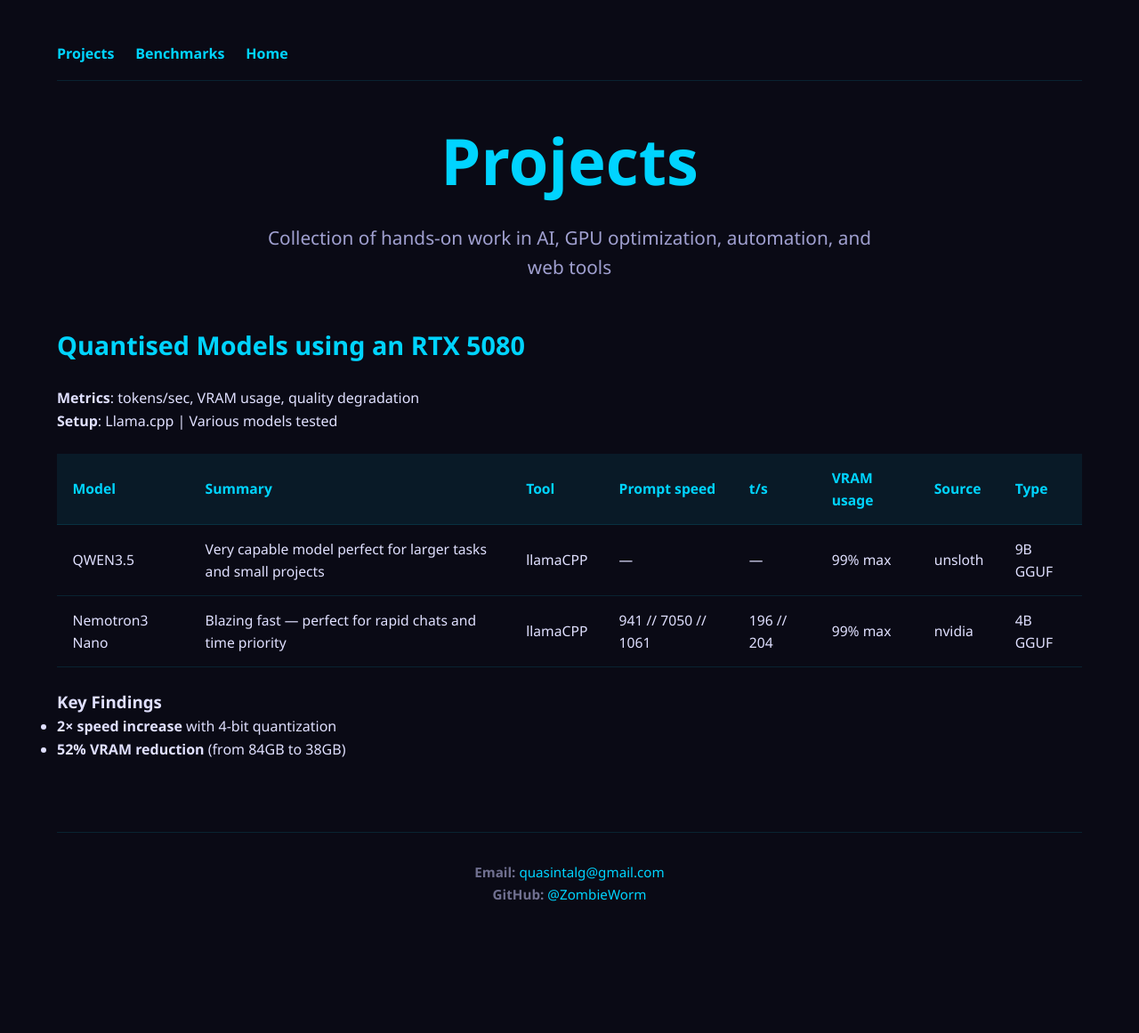
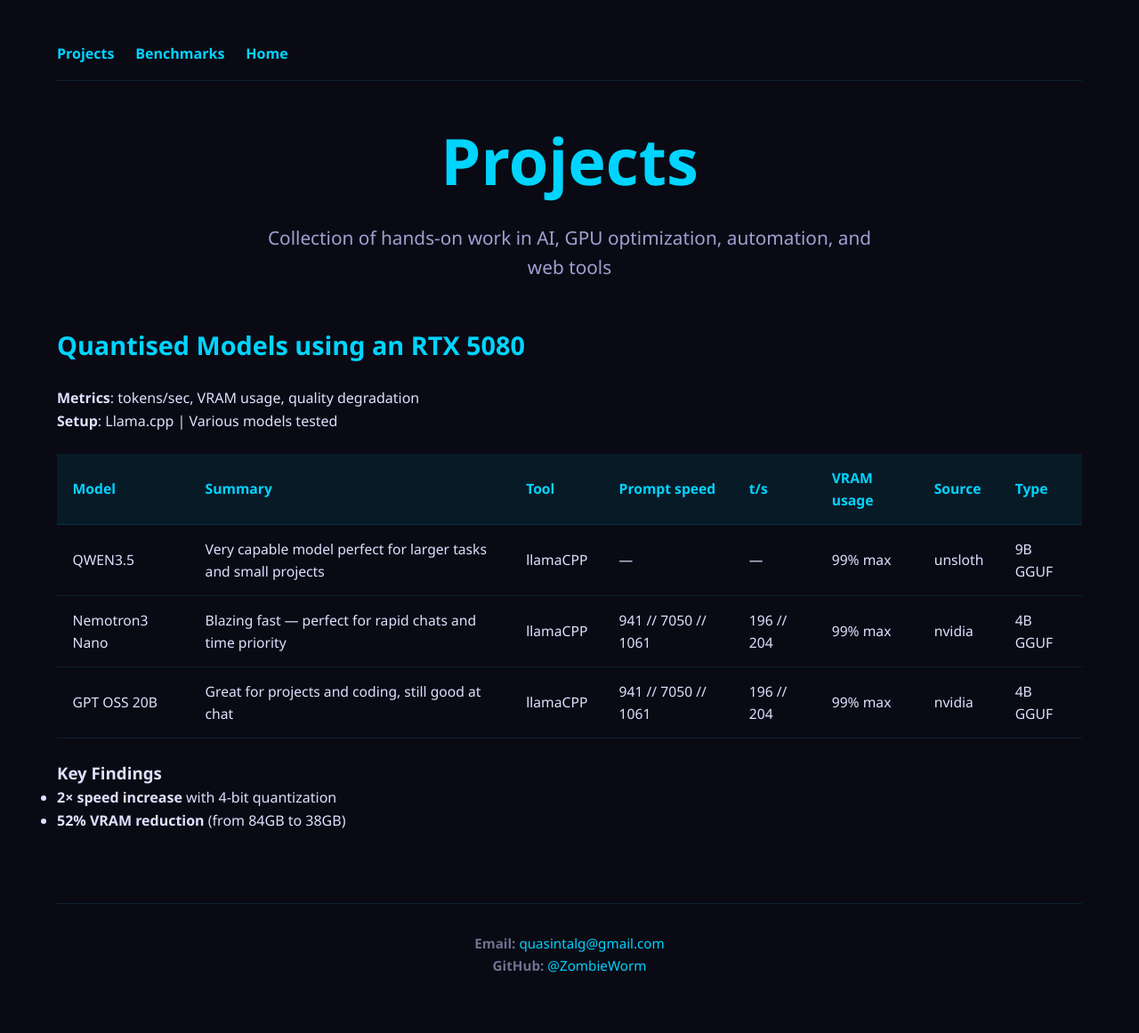
Before and after one commit to ZombieWorm/ZombieWorm.github.io, a Jekyll site: the page projects.html, which Jekyll copies as it is, in a window 1280 px wide. Shown: the whole page at 89% size. Built offline with Jekyll 4.4.1, drawn with Linux system fonts in a browser that asks for light colours; before the commit the page ends 1081 px from its top, so only the background shows below that.

Commit message:
Update new model

```diff
--- a/projects.html
+++ b/projects.html
@@ -229,6 +229,16 @@
           <td>nvidia</td>
           <td>4B GGUF</td>
         </tr>
+                <tr>
+          <td>GPT OSS 20B</td>
+          <td>Great for projects and coding, still good at chat</td>
+          <td>llamaCPP</td>
+          <td>941 // 7050 // 1061</td>
+          <td>196 // 204</td>
+          <td>99% max</td>
+          <td>nvidia</td>
+          <td>4B GGUF</td>
+        </tr>
       </tbody>
     </table>
 
```
